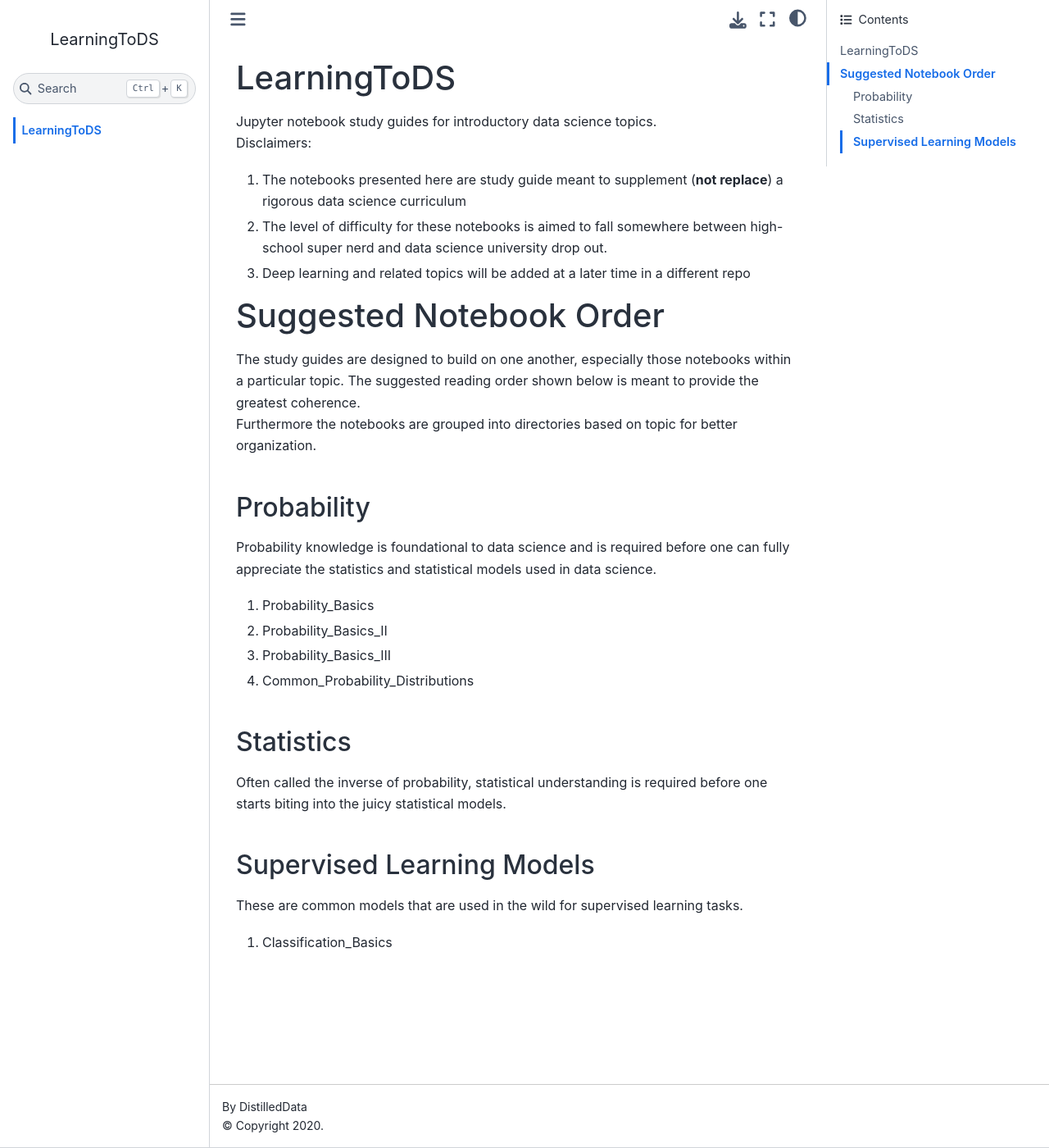
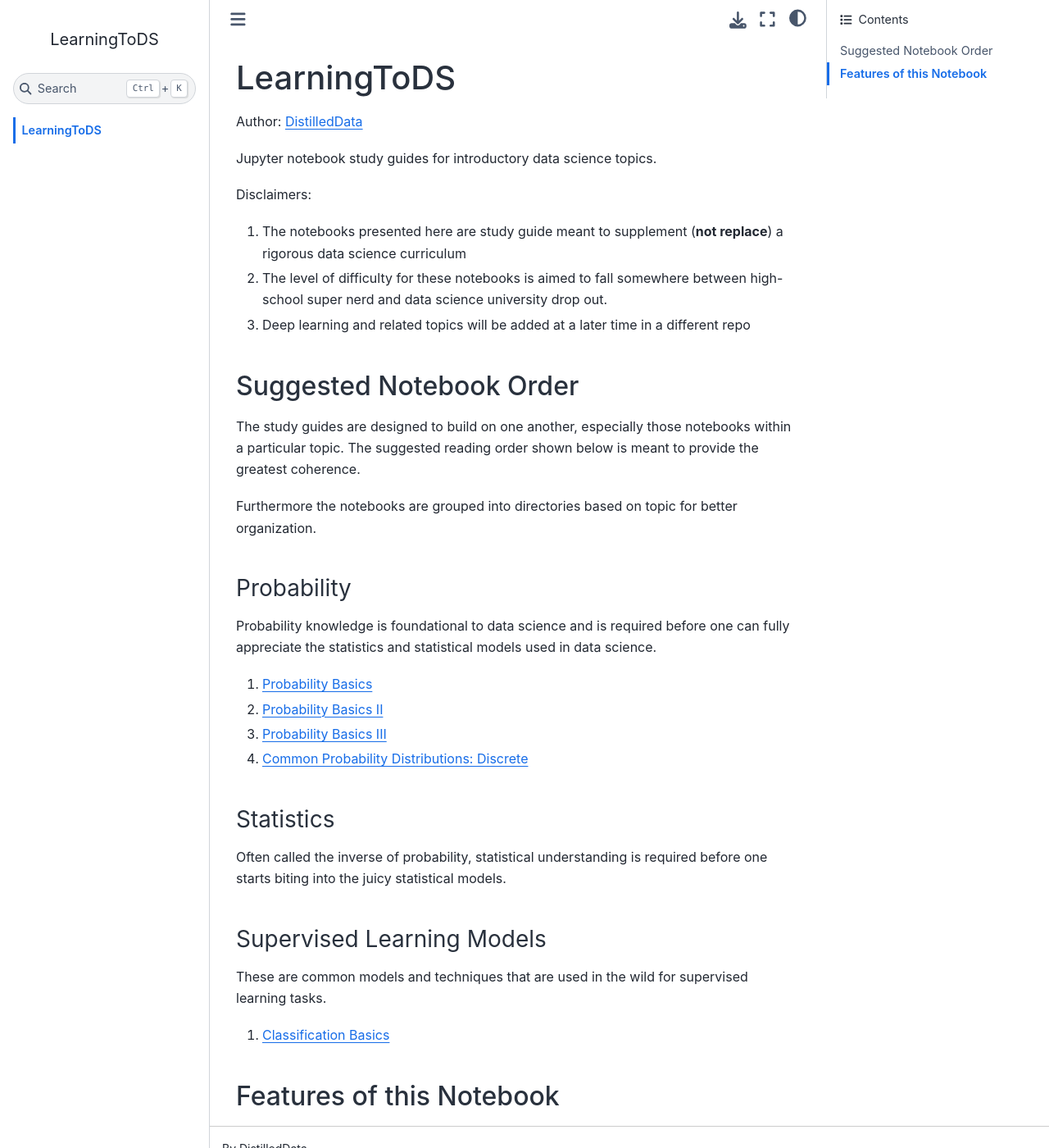
Before and after one commit to DistilledData/LearningToDS, a Jupyter Book: the page built from about.md, in a window 1280 px wide and 1400 px high. Shown: the whole window at 82% size. Built offline with Jupyter Book 1.0.4 settings and Sphinx 7.4.7 and the Sphinx Book theme 1.1.4, drawn with Linux system fonts in a browser that asks for light colours; pages that are not in the unit, such as notebooks, are missing from menus.

Commit message:
add links to notebook pages

```diff
--- a/about.md
+++ b/about.md
@@ -1,25 +1,32 @@
 # LearningToDS
-Jupyter notebook study guides for introductory data science topics. <br>
+Author: [DistilledData](https://github.com/DistilledData)
+
+Jupyter notebook study guides for introductory data science topics.
+
 Disclaimers:
 1. The notebooks presented here are study guide meant to supplement (**not replace**) a rigorous data science curriculum
 2. The level of difficulty for these notebooks is aimed to fall somewhere between high-school super nerd and data science university drop out.
 3. Deep learning and related topics will be added at a later time in a different repo
 
-# Suggested Notebook Order
-The study guides are designed to build on one another, especially those notebooks within a particular topic. The suggested reading order shown below is meant to provide the greatest coherence. <br>
+## Suggested Notebook Order
+The study guides are designed to build on one another, especially those notebooks within a particular topic. The suggested reading order shown below is meant to provide the greatest coherence.
+
 Furthermore the notebooks are grouped into directories based on topic for better organization.
 
-## Probability
+### Probability
 Probability knowledge is foundational to data science and is required before one can fully appreciate the statistics and statistical models used in data science.
-1. Probability_Basics
-2. Probability_Basics_II
-3. Probability_Basics_III
-4. Common_Probability_Distributions
+1. [Probability Basics](http://distilleddata.me/LearningToDS/Probability_Basics.html)
+2. [Probability Basics II](http://distilleddata.me/LearningToDS/Probability_Basics_II.html)
+3. [Probability Basics III](http://distilleddata.me/LearningToDS/Probability_Basics_III.html)
+4. [Common Probability Distributions: Discrete](http://distilleddata.me/LearningToDS/Common_Probability_Distributions_Discrete.html)
 
 
-## Statistics
+### Statistics
 Often called the inverse of probability, statistical understanding is required before one starts biting into the juicy statistical models.
 
-## Supervised Learning Models
-These are common models that are used in the wild for supervised learning tasks.
-1. Classification_Basics
+### Supervised Learning Models
+These are common models and techniques that are used in the wild for supervised learning tasks.
+1. [Classification Basics](http://distilleddata.me/LearningToDS/Classification_Basics.html)
+
+
+## Features of this Notebook
```
